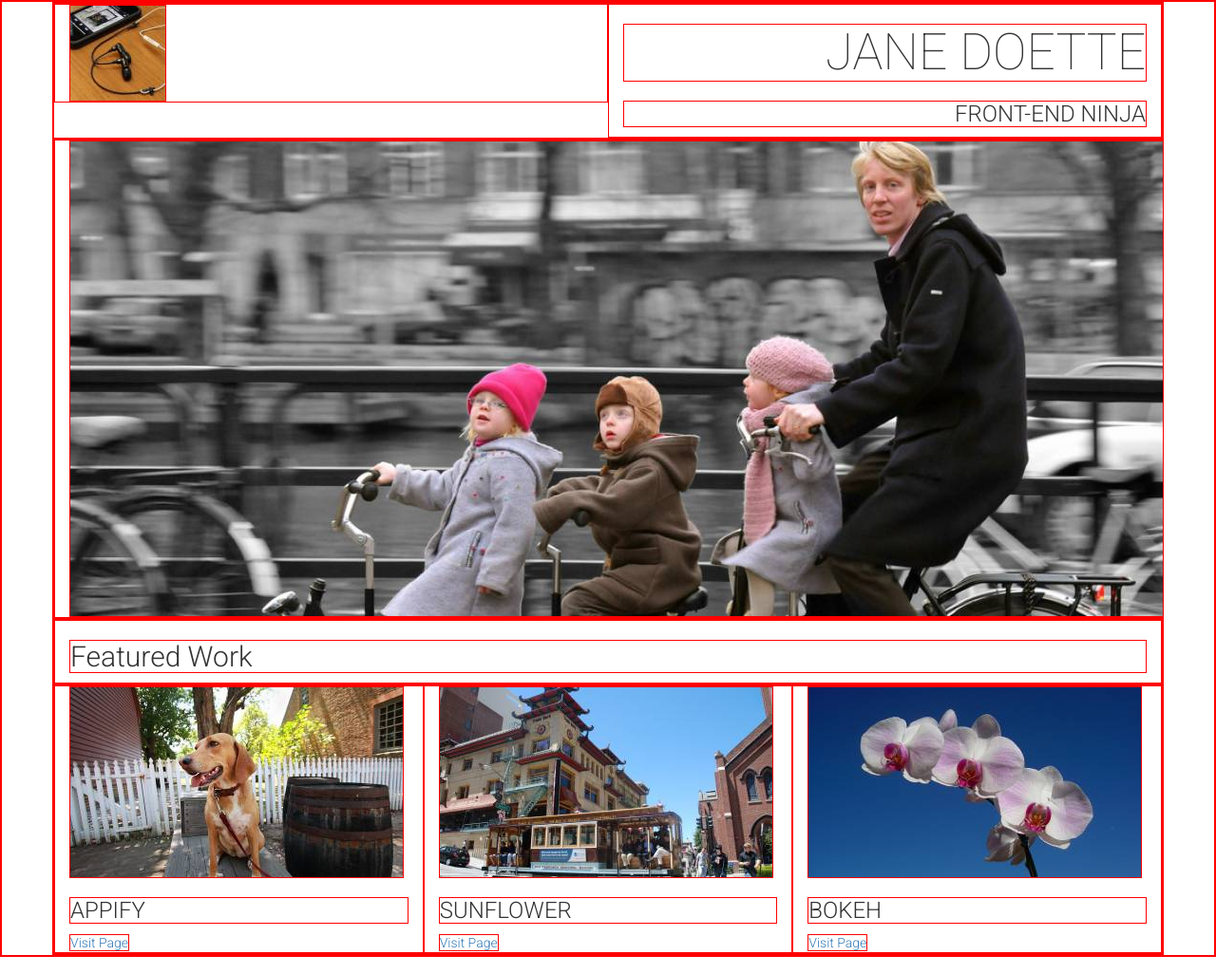
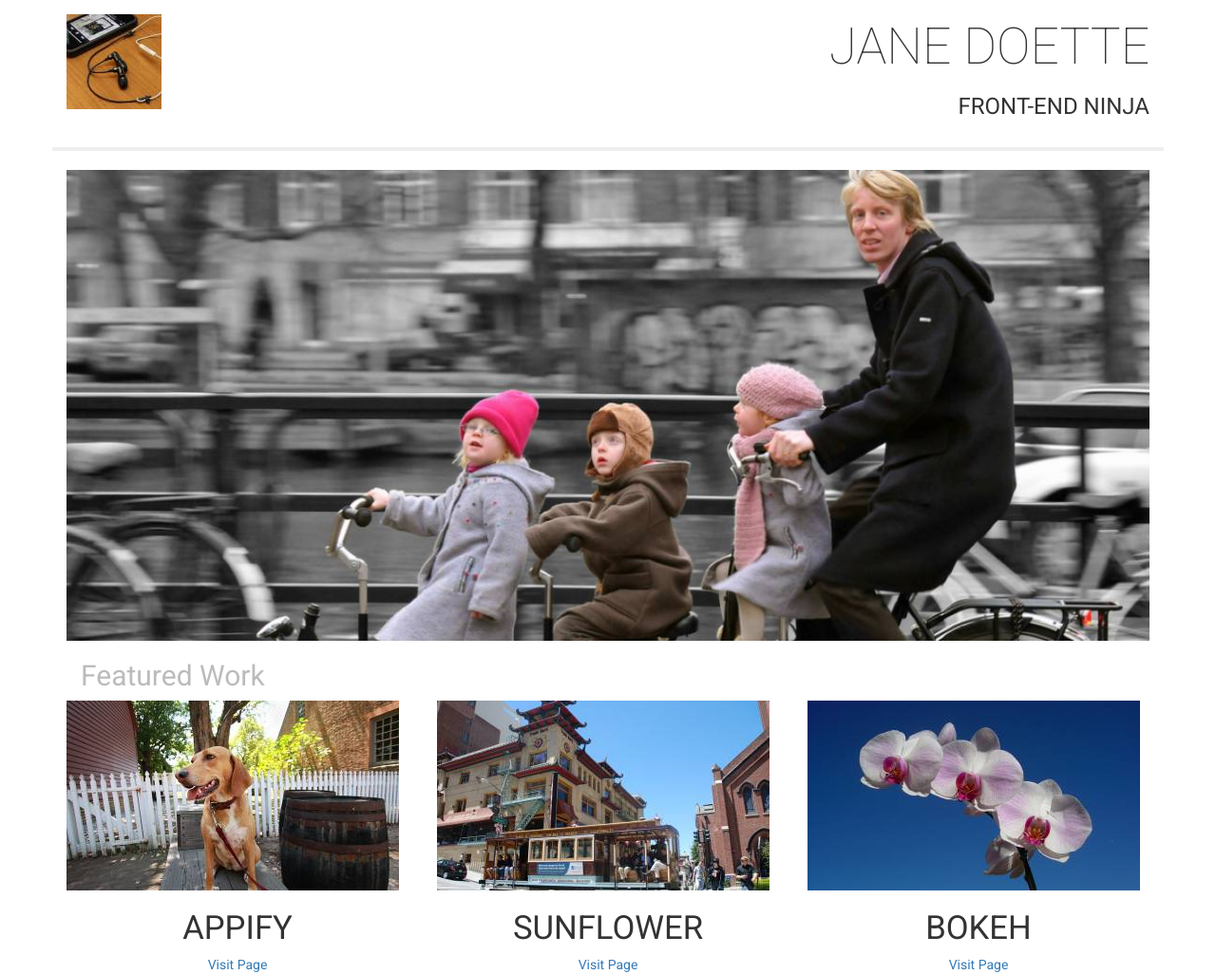
Before and after one commit to bfutrell70/IntroToHTMLAndCSS-FinalProject, a plain HTML site: page index.html in a window 1280 px wide. Shown: the whole page at 95% size. Drawn offline with Linux system fonts and the light colour scheme.

Commit message:
tweaking CSS to make portfolio match mockup

```diff
--- a/css/style.css
+++ b/css/style.css
@@ -1,8 +1,8 @@
 /* body { width: 980px;  align-content: center} */
 
-* {
+/* * {
     border: 1px solid red !important;
-}
+} */
 
 * {
     -webkit-box-sizing: border-box;
@@ -10,8 +10,14 @@
     -ms-box-sizing: border-box;
     box-sizing: border-box;
     font-family: 'Roboto', sans-serif;
+    font-weight: 400;
 }
 
+hr {
+    border-width: 4px;
+}
+
+/* Heading row */
 .text-thin {
     font-weight: 100;
 }
@@ -19,3 +25,18 @@
 .text-supersize {
     font-size: 40pt !important;
 }
+
+.header-image {
+    margin-top: 15px;
+}
+
+/* Featured work  */
+
+.featured-work-title {
+    padding-left: 15px;
+    color: #bcbbbb;
+}
+
+.project-title {
+    font-size: 26pt;
+}
--- a/index.html
+++ b/index.html
@@ -7,7 +7,7 @@
         <!-- The above 3 meta tags *must* come first in the head; any other head content must come *after* these tags -->
         <title>My Portfolio</title>
 
-        <link href="https://fonts.googleapis.com/css?family=Roboto:100,300" rel="stylesheet">
+        <link href="https://fonts.googleapis.com/css?family=Roboto:100,400" rel="stylesheet">
 
         <link href="css/bootstrap.min.css" rel="stylesheet">
         <link href="css/style.css" rel="stylesheet">
@@ -22,7 +22,7 @@
             <!-- Header row -->
             <div class="row">
                 <div class="col-md-6">
-                    <img src="image/100x100.jpeg" alt="logo image">
+                    <img class="img-responsive header-image" src="image/100x100.jpeg" alt="logo image">
                 </div>
                 <div class="col-md-6 text-uppercase text-right">
                     <h1 class="text-thin text-supersize">Jane Doette</h1>
@@ -30,35 +30,39 @@
                 </div>
             </div>
 
+            <div class="row">
+                <hr>
+            </div>
+
             <!-- Main image row -->
             <div class="row">
                 <div class="col-md-12">
-                    <img src="image/1150x500.jpeg" alt="main image">
+                    <img class="img-responsive" src="image/1150x500.jpeg" alt="main image">
                 </div>
             </div>
 
             <!-- Featured Work header row -->
             <div class="row">
                 <div class="col-md-12">
-                    <h2>Featured Work</h2>
+                    <h2 class="featured-work-title">Featured Work</h2>
                 </div>
             </div>
 
             <!-- Featured work projects row -->
-            <div class="row">
+            <div class="row text-center">
                 <div class="col-md-4">
-                    <img src="image/350x200.jpeg" alt="first work project image">
-                    <h3>APPIFY</h3>
+                    <img class="img-responsive" src="image/350x200.jpeg" alt="first work project image">
+                    <h3 class="project-title">APPIFY</h3>
                     <a href="https://github.com">Visit Page</a>
                 </div>
                 <div class="col-md-4">
-                    <img src="image/350x200-2.jpeg" alt="second work project image">
-                    <h3>SUNFLOWER</h3>
+                    <img class="img-responsive" src="image/350x200-2.jpeg" alt="second work project image">
+                    <h3 class="project-title">SUNFLOWER</h3>
                     <a href="https://github.com">Visit Page</a>
                 </div>
                 <div class="col-md-4">
-                    <img src="image/350x200-3.jpeg" alt="third work project image">
-                    <h3>BOKEH</h3>
+                    <img class="img-responsive" src="image/350x200-3.jpeg" alt="third work project image">
+                    <h3 class="project-title">BOKEH</h3>
                     <a href="https://github.com">Visit Page</a>
                 </div>
             </div>
```
